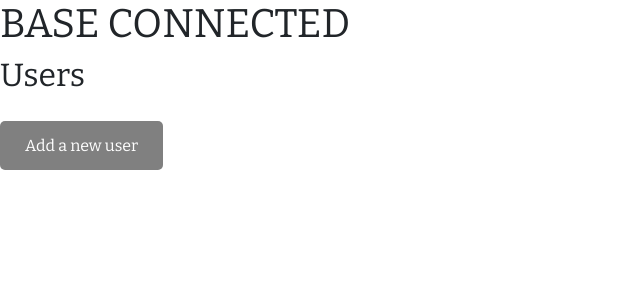
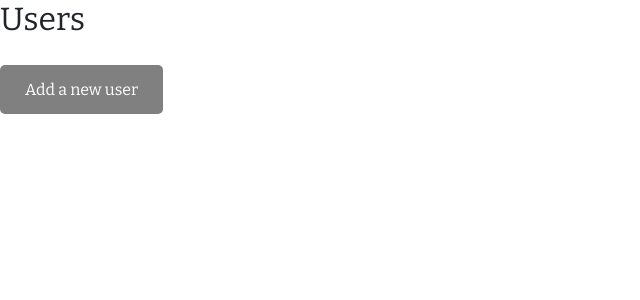
Before and after one commit to DianaLozanoP/SQL-Alchemy-I, a Flask app: page /users in a window 1280 px wide. Shown: the top 300 px of the page, without its empty margins (0-640 px from the left). Run offline with Flask 3, Linux system fonts and the light colour scheme.

Commit message:
Update base.html

```diff
--- a/templates/base.html
+++ b/templates/base.html
@@ -11,7 +11,6 @@
     <title>{% block title %}{% endblock %}</title>
 </head>
 <body>
-    <h1> BASE CONNECTED</h1>
     {% block content %}{% endblock %}
 </body>
 </html>
```
